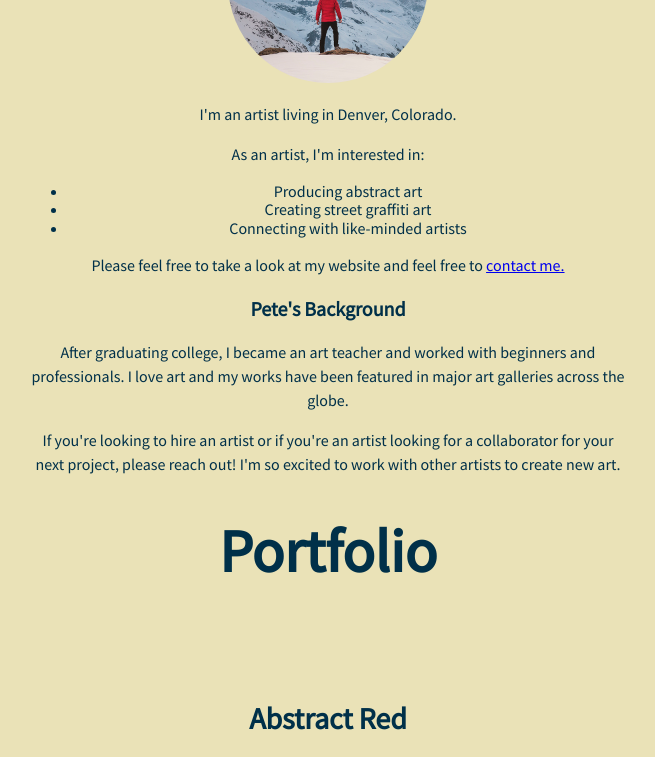
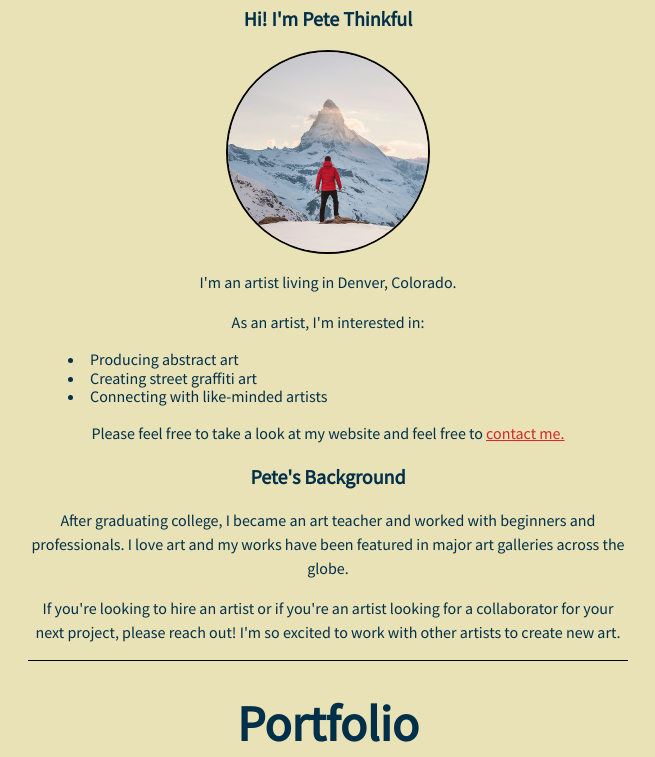
Before and after one commit to MAlbandia/MAlbandia.github.io, a plain HTML site: page index.html in a window 1280 px wide. Shown: the part 260-1017 px from the top of the page, without its empty margins (312-967 px from the left). Drawn offline with nearby package versions, Linux system fonts and the light colour scheme.

Commit message:
make styling changes

```diff
--- a/index.html
+++ b/index.html
@@ -9,15 +9,10 @@
   <link rel="stylesheet" href="https://cdnjs.cloudflare.com/ajax/libs/normalize/8.0.1/normalize.min.css">
   <link href="style.css" rel="stylesheet" type="text/css">
 </head>
-<style>
-  header{text-align: center;}
-  h1{text-align: center;}
-  h2{text-align: center;}
-  p{text-align: center;}
-  div{text-align: center;}
-</style>
+
 <body>
   <header>
+    <h1>Pete Thinkful | Artist</h1>
     <nav>
 
     <a href="#About">About</a>
@@ -26,9 +21,9 @@
     </nav>
   </header>
   <main>
-     <div id="About Me and You">
-
-       <h2>Hi! I'm Pete Thinkful</h2>
+    <div class="section" id="AboutMeandYou">
+       <h2>About</h2>
+       <h3>Hi! I'm Pete Thinkful</h3>
        <img class="image-circle" src="images/pete-thinkful.png" alt="Pete Thinkful">
 
        <p>I'm an artist living in Denver, Colorado.</p>
@@ -51,11 +46,10 @@ for a collaborator for your next project, please reach out! I'm so excited to wo
    <div id="Portfolio">
       <h1>Portfolio</h1>
 
-      <article>
+      <div class="section">
       <h2>Abstract Red</h2>
           <img src="images/abstract-red.png" alt="Abstract Red">
   <p>Vaporware wayfarers heirloom neutra disrupt.       Activated charcoal waistcoat scenester hell of.</p>
-        </div>
         <div>
         <h2>Spiral Zany</h2>
 
@@ -68,22 +62,20 @@ for a collaborator for your next project, please reach out! I'm so excited to wo
           <img src="images/melted-rainbow.png" alt="Melted Rainbow">
     <p>Edison bulb single-origin coffee snackwave, actually ennui locavore shabby chic forage</p>
         </div>
-      </article>
+      </div>
 
-      <div id="Contact">Contact</div>
+      <h3 id="Contact">Contact</h3>
    <p>I'd love to hear from you! Please feel free to contact or follow me:</p>
-      <ol>
-        <li><a href="#LinkedIn">LinkedIn</a>
-        <li><a href="#Instagram">Instagram</a>
-        <li><a href="#Pinterest">Pinterest</a>
-      </ol>
-
-
-
+      <div>
+        <ol>
+          <li><a href="#LinkedIn">LinkedIn</a>
+          <li><a href="#Instagram">Instagram</a>
+          <li><a href="#Pinterest">Pinterest</a>
+        </ol>
+      </div>
 
     </div>
   </main>
-
 
   <footer>
     <p>© Pete Thinkful. All rights reserved.</p>
--- a/style.css
+++ b/style.css
@@ -12,15 +12,33 @@ body {
   font-family: "Source Sans Pro", Tahoma, Geneva, Verdana, sans-serif;
   padding: 40px;
 }
+ul {list-style-position:inside;}
+
+
+header{text-align: center;}
+h1{text-align: center;}
+h2{text-align: center;}
+p{text-align: center;}
+a { color: #d62828;}
+a:hover{ color: #f77f00;}
+
 
 /* Set the font family for any h1, h2, or h3 heading */
-h1 {font-size: 60px;}
+h1 {font-size: 50px;}
 h2 {font-size: 30px;}
-h3 {font-size: 20px;}
+h3 {
+  font-size: 20px;
+  text-align: center;
+}
   /* font-family: "Playfair Display", Times, serif;
 } */
 
-img {border-radius: 50%;}
+img {
+  border-radius: 50%;
+  display:block;
+  margin:auto;
+}
+
 
 
 article {
@@ -48,11 +66,12 @@ img {
   height: auto;
 }
 
-hr {
-  border: 1px solid black;
-}
 
 /* Add your solution below */
 
 .image-circle {
+  border: 2px solid black;
 }
+.section{
+  border-bottom: 1px solid black;
+}
```
